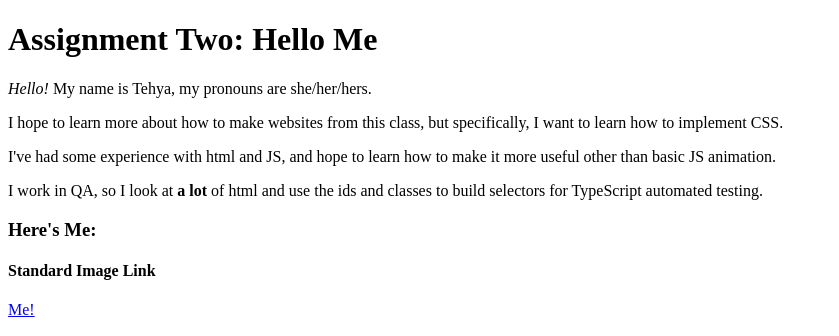
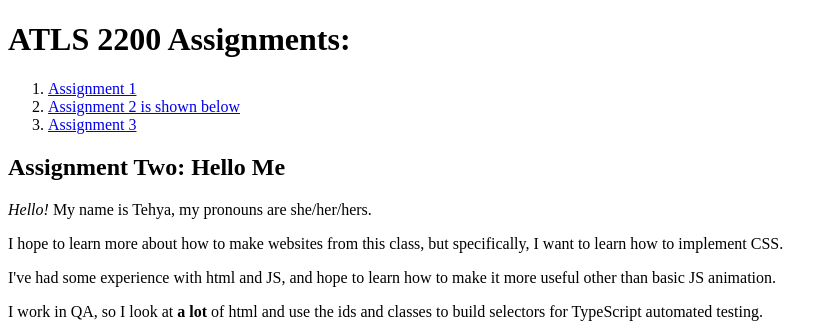
Before and after one commit to tehya-laughlin/tehya-laughlin.github.io, a plain HTML site: page index.html in a window 1280 px wide. Shown: the top 336 px of the page, without its empty margins (0-839 px from the left). Drawn offline with Linux system fonts and the light colour scheme.

Commit message:
added table of contents

```diff
--- a/index.html
+++ b/index.html
@@ -6,7 +6,14 @@
   </head>
 
   <body>
-    <h1>Assignment Two: Hello Me</h1>
+    <h1>ATLS 2200 Assignments:</h1>
+      <ol>
+        <li><a href="https://tehya-laughlin.github.io/assignment_1.html">Assignment 1</a></li>
+        <li><a href="https://tehya-laughlin.github.io">Assignment 2 is shown below</a></li>
+        <li><a href="https://tehya-laughlin.github.io/assignment_3.html">Assignment 3</a></li>
+      </ol>
+
+    <h2>Assignment Two: Hello Me</h2>
     <p><em>Hello!</em> My name is Tehya, my pronouns are she/her/hers.</p>
       <p>I hope to learn more about how to make websites from this class, but specifically, I want to learn how to implement CSS.
       <p>I've had some experience with html and JS, and hope to learn how to make it more useful other than basic JS animation.</p>
```
